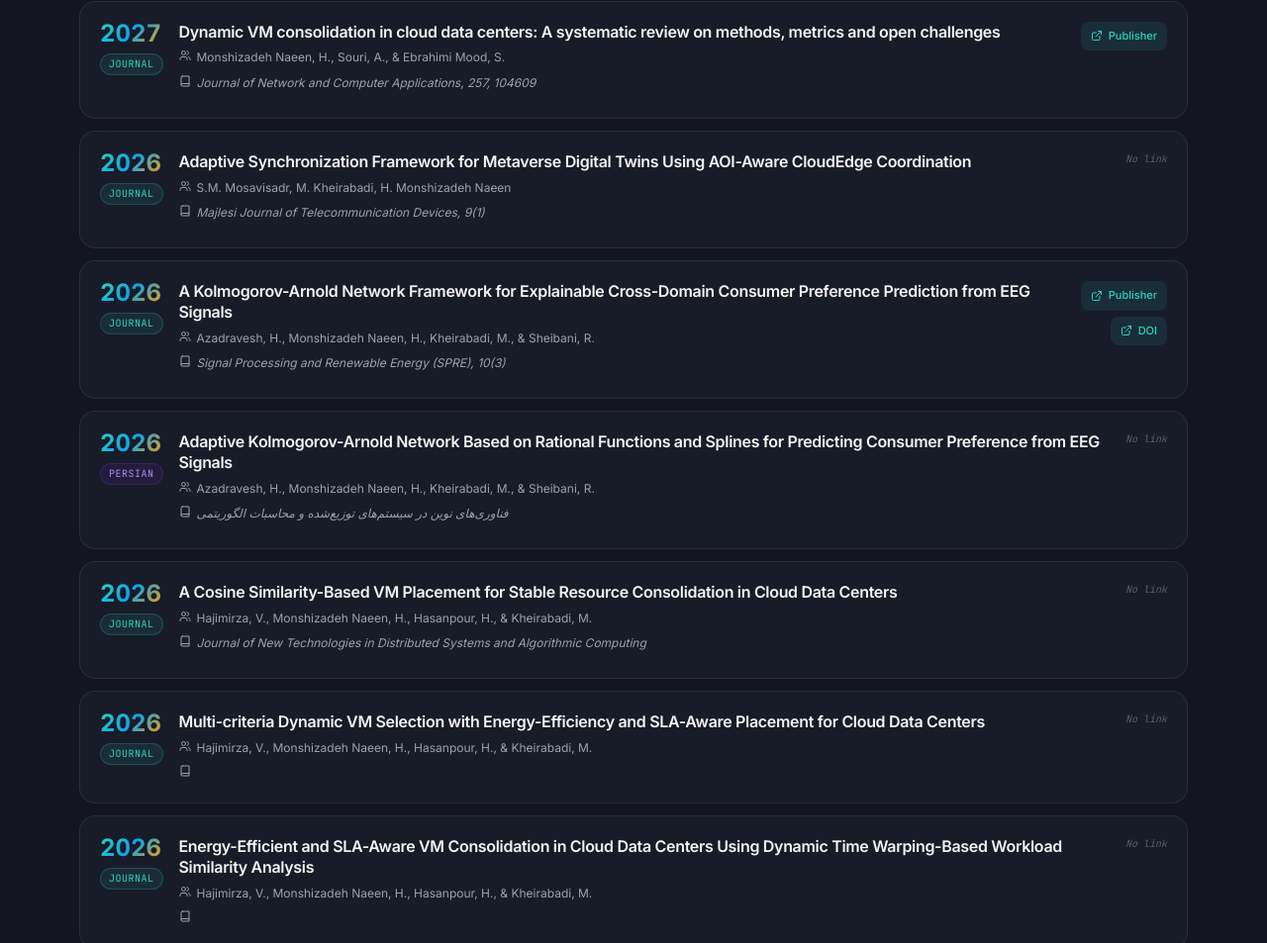
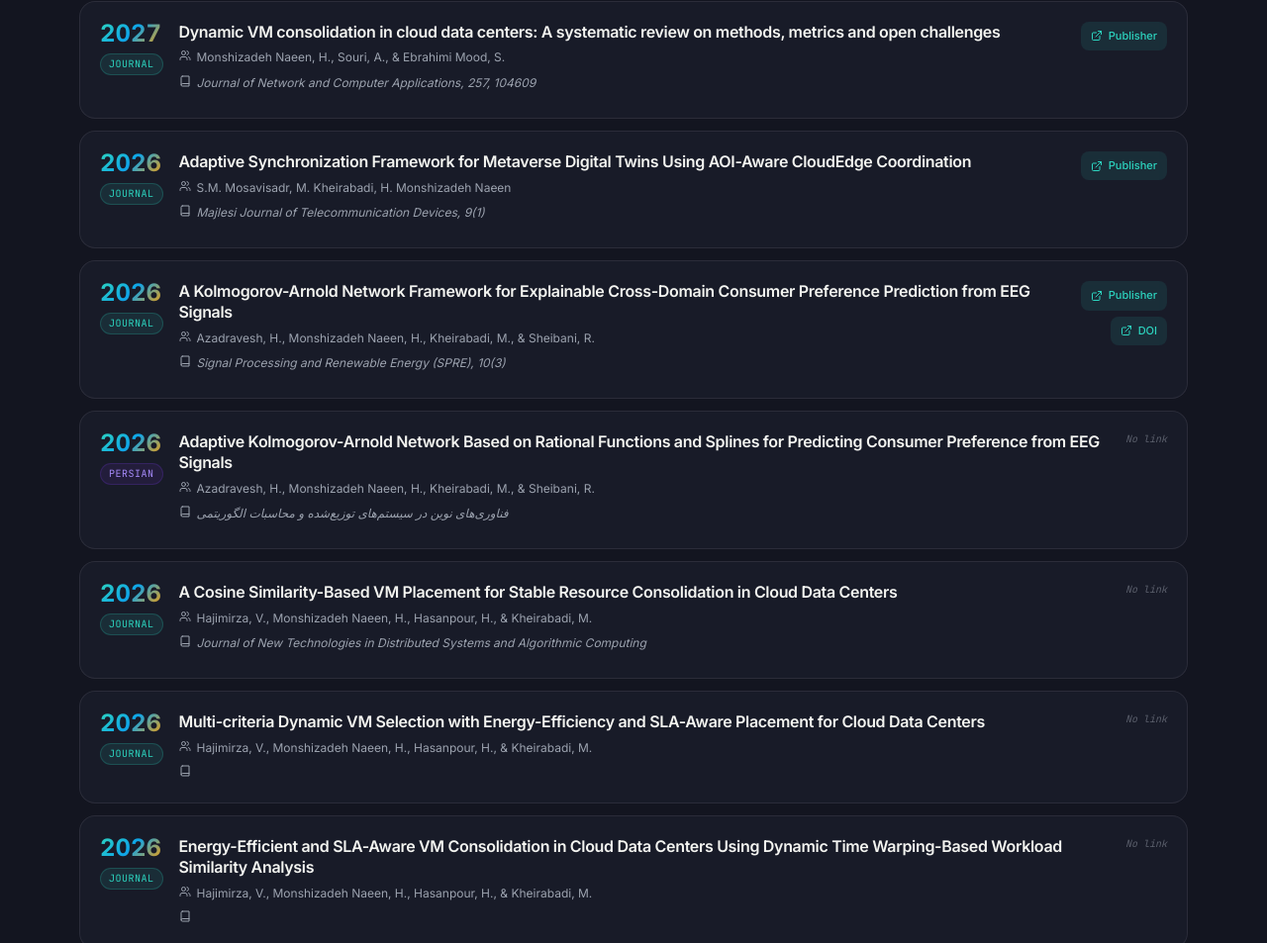
Before and after one commit to monshizadeh/monshizadeh.github.io, a plain HTML site: page index.html in a window 1280 px wide. Shown: the part 3294-4247 px from the top of the page at 99% size. Drawn offline with nearby package versions, Linux system fonts and the light colour scheme; some icons are missing.

Commit message:
small update

```diff
--- a/index.html
+++ b/index.html
@@ -1566,7 +1566,7 @@
 
     const publications = [
       { year: 2027, authors: "Monshizadeh Naeen, H., Souri, A., & Ebrahimi Mood, S.", title: "Dynamic VM consolidation in cloud data centers: A systematic review on methods, metrics and open challenges", venue: "Journal of Network and Computer Applications, 257, 104609", type: "Journal", links: [{ label: "Publisher", url: "https://www.sciencedirect.com/science/article/pii/S1084804526001840", type: "external" }] },
-      { year: 2026, authors: "S.M. Mosavisadr, M. Kheirabadi, H. Monshizadeh Naeen", title: "Adaptive Synchronization Framework for Metaverse Digital Twins Using AOI-Aware CloudEdge Coordination", venue: "Majlesi Journal of Telecommunication Devices, 9(1)", type: "Journal", links: [] },
+      { year: 2026, authors: "S.M. Mosavisadr, M. Kheirabadi, H. Monshizadeh Naeen", title: "Adaptive Synchronization Framework for Metaverse Digital Twins Using AOI-Aware CloudEdge Coordination", venue: "Majlesi Journal of Telecommunication Devices, 9(1)", type: "Journal", links:[{ label: "Publisher", url: "https://sanad.iau.ir/Journal/mjtd/Article/1253620", type: "external" }]},
       { year: 2026, authors: "Azadravesh, H., Monshizadeh Naeen, H., Kheirabadi, M., & Sheibani, R.", title: "A Kolmogorov-Arnold Network Framework for Explainable Cross-Domain Consumer Preference Prediction from EEG Signals", venue: "Signal Processing and Renewable Energy (SPRE), 10(3)", type: "Journal", links: [{ label: "Publisher", url: "https://oiccpress.com/spre/article/view/19165", type: "external" }, { label: "DOI", url: "https://doi.org/10.57647/spre.2026.1003.15", type: "external" }] },
       { year: 2026, authors: "آزادروش، حجت، منشی‌زاده نائین، حسین، خیرآبادی، مریم، و شیبانی، رضا", authorsEn: "Azadravesh, H., Monshizadeh Naeen, H., Kheirabadi, M., & Sheibani, R.", title: "Adaptive Kolmogorov-Arnold Network Based on Rational Functions and Splines for Predicting Consumer Preference from EEG Signals", titleFa: "شبکه کولموگروف–آرنولد تطبیقی مبتنی بر توابع گویا و اسپلاین برای پیش‌بینی ترجیح مصرف‌کننده از سیگنال‌های EEG", venue: "فناوری‌های نوین در سیستم‌های توزیع‌شده و محاسبات الگوریتمی", venueFa: "فناوری‌های نوین در سیستم‌های توزیع‌شده و محاسبات الگوریتمی", type: "Persian", links: [] },
       { year: 2026, authors: "Hajimirza, V., Monshizadeh Naeen, H., Hasanpour, H., & Kheirabadi, M.", title: "A Cosine Similarity-Based VM Placement for Stable Resource Consolidation in Cloud Data Centers", venue: "Journal of New Technologies in Distributed Systems and Algorithmic Computing", type: "Journal", links: [] },
@@ -1575,7 +1575,7 @@
       { year: 2026, authors: "S.M. Mosavisadr, M. Kheirabadi, H. Monshizadeh Naeen", title: "Context-Aware Synchronisation of Digital Twins in the Metaverse: Balancing Freshness, Energy and Network Efficiency", venue: "The Journal of Engineering, e70211", type: "Journal", links: [{ label: "Publisher", url: "https://doi.org/10.1049/tje2.70211", type: "external" }, { label: "PDF", url: "https://ietresearch.onlinelibrary.wiley.com/doi/epdf/10.1049/tje2.70211", type: "pdf" }] },
       { year: 2026, authors: "M. Habibipour, S.R. Kamel Tabbakh, H.M. Naeen, M.H. Moattar", title: "ATS-IDS: an adaptive teacher-student framework for lightweight IDS in IoT using incremental learning", venue: "Cluster Computing, 29(2), 101", type: "Journal", links: [{ label: "Publisher", url: "https://link.springer.com/article/10.1007/s10586-025-05878-w", type: "external" }] },
       { year: 2025, authors: "Alizadeh Javaheri, S.D., Ghaemi, R., & Monshizadeh Naeen, H.", title: "Design a Hierarchical Resource Allocating Approach by Using Dual Q-Learning in Deep Reinforcement Algorithm", venue: "Engineering and Technology Journal, 10(05), 4662-4671", type: "Journal", links: [{ label: "Publisher PDF", url: "https://everant.org/index.php/etj/article/download/1862/1366/5277", type: "pdf" }, { label: "DOI", url: "https://doi.org/10.47191/etj/v10i05.02", type: "external" }] },
-      { year: 2025, authors: "S.M. Mosavisadr, M. Kheirabadi, H. Monshizadeh Naeen", title: "FedGeoSwap++: A Novel Context-Aware and Privacy-Preserving Sensor Substitution Framework for Fault Tolerance in Metaverse-Driven Smart Cities", venue: "Journal of Future Generation of Communication and Internet of Things", type: "Journal", links: [{ label: "Publisher", url: "https://sanad.iau.ir/ar/Journal/fgciot/Article/934002", type: "external" }] },
+      { year: 2025, authors: "S.M. Mosavisadr, M. Kheirabadi, H. Monshizadeh Naeen", title: "FedGeoSwap++: A Novel Context-Aware and Privacy-Preserving Sensor Substitution Framework for Fault Tolerance in Metaverse-Driven Smart Cities", venue: "Journal of Future Generation of Communication and Internet of Things", type: "Journal", links: [{ label: "Publisher", url: "https://sanad.iau.ir/ar/Journal/fgciot/Article/1216867", type: "external" }] },
       { year: 2025, authors: "Monshizadeh Naeen, H., Ghadamyari, M., & Barmar, M.", title: "Enhancing SDN security with deep learning and F-balanced cross-entropy for DDoS detection", venue: "Scientific Reports, 15, 33419. DOI: 10.1038/s41598-025-18826-w", type: "Journal", links: [{ label: "Publisher", url: "https://www.nature.com/articles/s41598-025-18826-w", type: "external" }, { label: "PDF", url: "https://www.nature.com/articles/s41598-025-18826-w.pdf", type: "pdf" }] },
       { year: 2025, authors: "آل‌علیزاده جوهری، س.د.، غیمی، ر.، و منشی‌زاده نائین، ح.", authorsEn: "Alizadeh Javaheri, S.D., Ghaemi, R. & Monshizadeh Naeen, H.", title: "Optimal Resource Allocation in Cloud-Fog Environment by PSO-based DDQN Hierarchical Structure", titleFa: "تخصیص بهینه منابع در فضای ابر - مه به کمک ساختار DDQN سلسله مراتبی مبتنی بر الگوریتم PSO", venue: "Information Technology in Engineering Design, 18(2), 1-29", venueFa: "مجله فناوری اطلاعات در طراحی مهندسی، سال هجدهم شماره 2 (تابستان 1404)، ص 5", type: "Journal", links: [{ label: "Publisher", url: "https://sanad.iau.ir/en/Journal/ited/Article/1200399", type: "external" }, { label: "PDF", url: "https://hosseinmonshizadeh.ir/files/IAUM2025Article.pdf", type: "pdf" }] },
       { year: 2025, authors: "Hajian, F., Yusefi, E., & Monshizadeh Naeen, H.", title: "Evaluating Hybrid Models and Google Earth Engine for Predicting Climate Change Impacts on Runoff in the Kasilian Catchment, Northern Iran", venue: "Journal of Drought and Climate Change Research (JDCR)", type: "Journal", links: [{ label: "Publisher", url: "https://jdcr.birjand.ac.ir/article_3255.html", type: "external" }, { label: "PDF", url: "https://jdcr.birjand.ac.ir/article_3255_97a99b4a46661658757ff20153ade2bb.pdf", type: "pdf" }] },
```
Also changed, not shown: index_persian.html (+2 -2 lines).
